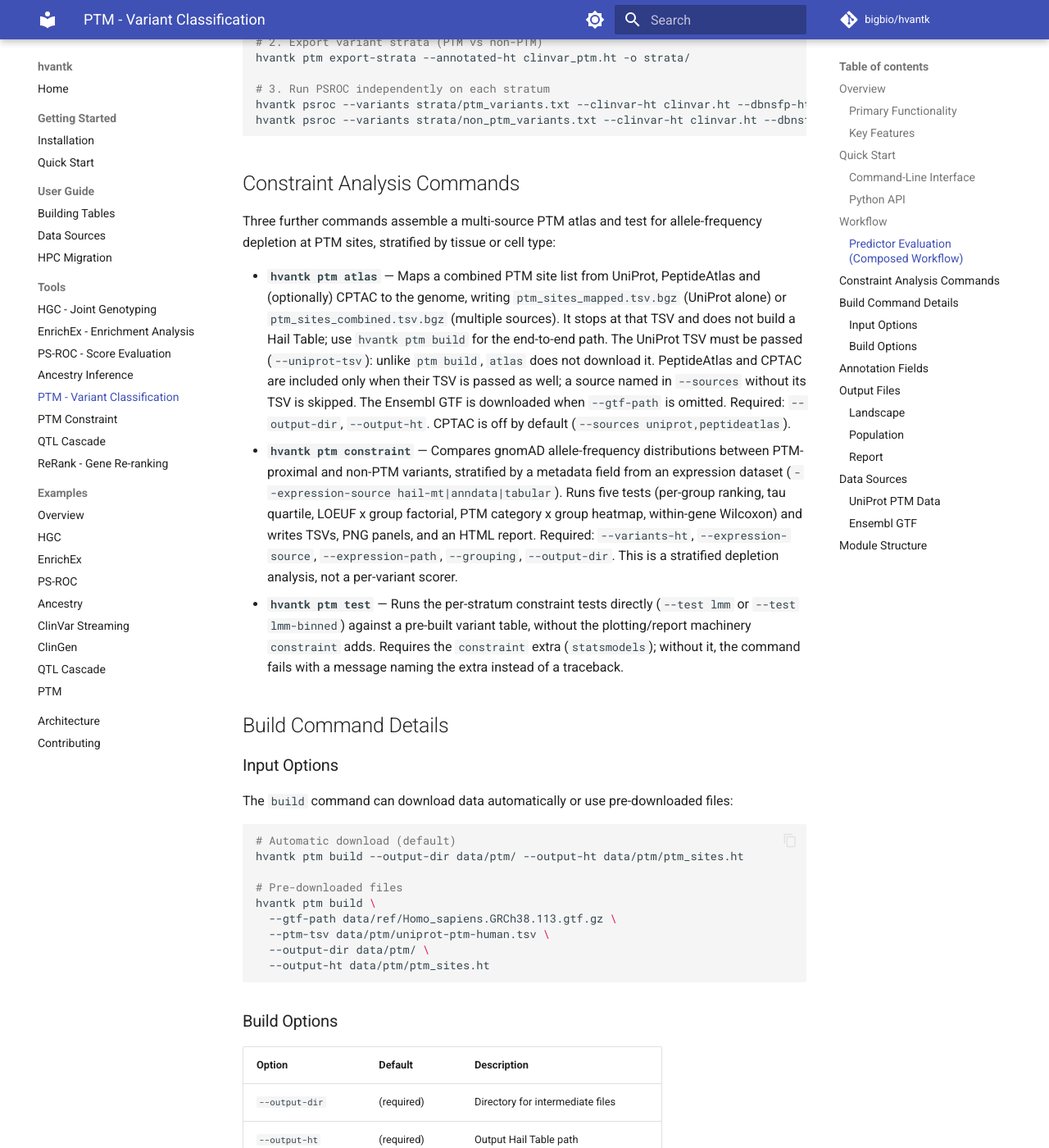
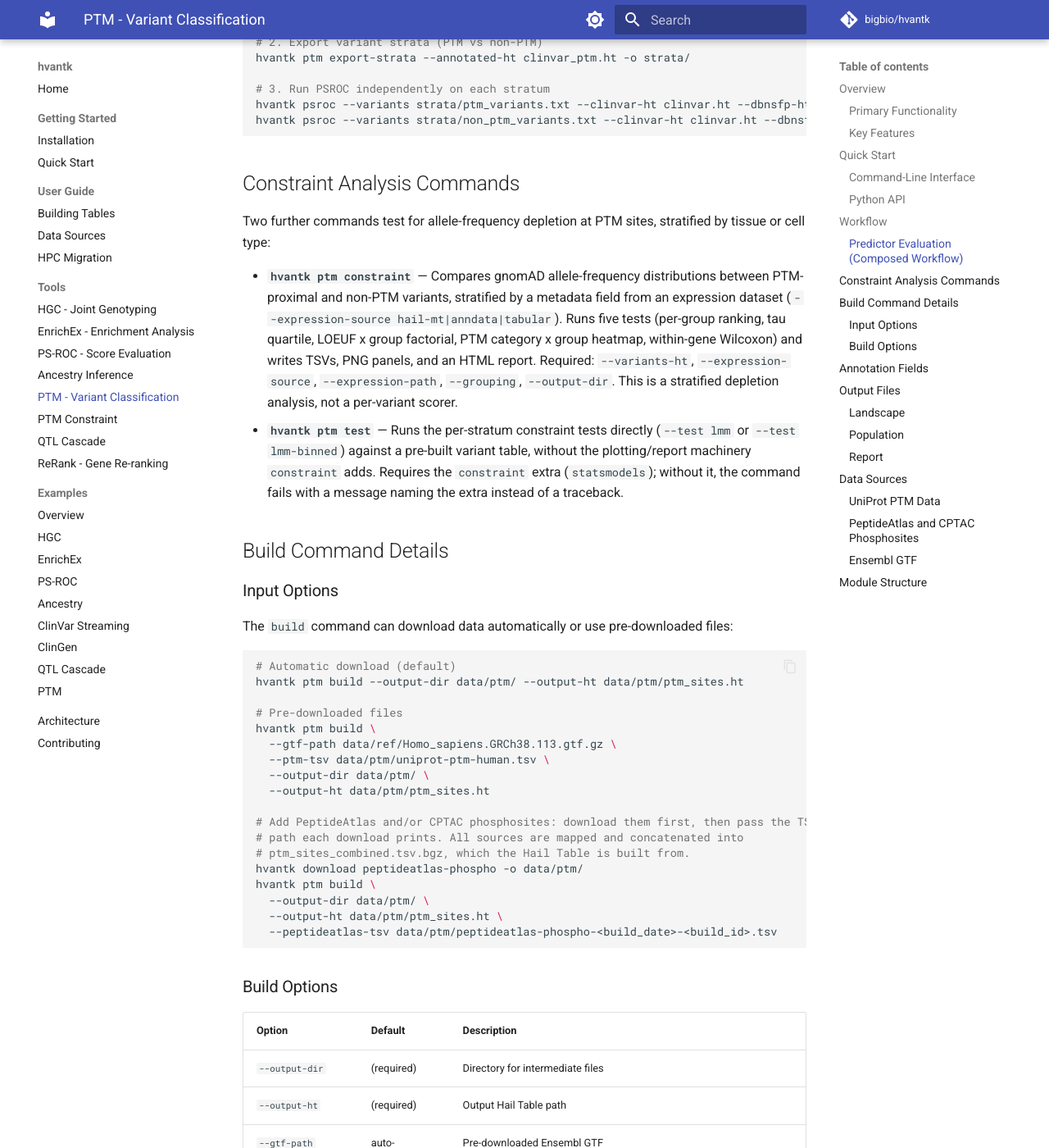
Before and after one commit to bigbio/hvantk, an MkDocs documentation site: the page built from docs_site/tools/ptm.md, in a window 1280 px wide and 1400 px high, scrolled down 3835 px. Shown: the whole window at 82% size. Built offline with MkDocs 1.6.1 and Material for MkDocs 9.7.7, drawn with Linux system fonts in a browser that asks for light colours; comment, search, counter and statistics services are not loaded; some of the changed text lies outside the part shown.

Commit message:
docs(ptm): document multi-source ptm build and drop ptm atlas from the tool page

````diff
--- a/docs_site/tools/ptm.md
+++ b/docs_site/tools/ptm.md
@@ -136,18 +136,9 @@ hvantk psroc --variants strata/non_ptm_variants.txt --clinvar-ht clinvar.ht --db
 
 ## Constraint Analysis Commands
 
-Three further commands assemble a multi-source PTM atlas and test for allele-frequency
-depletion at PTM sites, stratified by tissue or cell type:
+Two further commands test for allele-frequency depletion at PTM sites, stratified by
+tissue or cell type:
 
-- **`hvantk ptm atlas`** — Maps a combined PTM site list from UniProt, PeptideAtlas and
-  (optionally) CPTAC to the genome, writing `ptm_sites_mapped.tsv.bgz` (UniProt alone) or
-  `ptm_sites_combined.tsv.bgz` (multiple sources). It stops at that TSV and does not
-  build a Hail Table; use `hvantk ptm build` for the end-to-end path. The UniProt TSV
-  must be passed (`--uniprot-tsv`): unlike `ptm build`, `atlas` does not download it.
-  PeptideAtlas and CPTAC are included only when their TSV is passed as well; a source
-  named in `--sources` without its TSV is skipped. The Ensembl GTF is downloaded when
-  `--gtf-path` is omitted. Required: `--output-dir`, `--output-ht`. CPTAC is off by
-  default (`--sources uniprot,peptideatlas`).
 - **`hvantk ptm constraint`** — Compares gnomAD allele-frequency distributions between
   PTM-proximal and non-PTM variants, stratified by a metadata field from an expression
   dataset (`--expression-source hail-mt|anndata|tabular`). Runs five tests (per-group
@@ -176,6 +167,15 @@ hvantk ptm build \
   --ptm-tsv data/ptm/uniprot-ptm-human.tsv \
   --output-dir data/ptm/ \
   --output-ht data/ptm/ptm_sites.ht
+
+# Add PeptideAtlas and/or CPTAC phosphosites: download them first, then pass the TSV
+# path each download prints. All sources are mapped and concatenated into
+# ptm_sites_combined.tsv.bgz, which the Hail Table is built from.
+hvantk download peptideatlas-phospho -o data/ptm/
+hvantk ptm build \
+  --output-dir data/ptm/ \
+  --output-ht data/ptm/ptm_sites.ht \
+  --peptideatlas-tsv data/ptm/peptideatlas-phospho-<build_date>-<build_id>.tsv
 ```
 
 ### Build Options
@@ -186,6 +186,8 @@ hvantk ptm build \
 | `--output-ht` | (required) | Output Hail Table path |
 | `--gtf-path` | auto-download | Pre-downloaded Ensembl GTF |
 | `--ptm-tsv` | auto-download | Pre-downloaded UniProt PTM TSV |
+| `--peptideatlas-tsv` | none | PeptideAtlas phospho TSV written by `hvantk download peptideatlas-phospho`; adds its sites |
+| `--cptac-tsv` | none | CPTAC phospho TSV written by `hvantk download cptac-phospho`; adds its sites |
 | `--flanking-codons` | 5 | Flanking codons for proximal window |
 | `--overwrite` | false | Overwrite existing outputs |
 
@@ -231,6 +233,10 @@ The `annotate` command adds these fields to the variant table:
 
 Curated post-translational modification sites from UniProt (human, reviewed/Swiss-Prot). The `build` command queries the UniProt API automatically or accepts a pre-downloaded TSV.
 
+### PeptideAtlas and CPTAC Phosphosites
+
+Optional mass-spectrometry phosphosites, added to the same table. `hvantk download peptideatlas-phospho` and `hvantk download cptac-phospho` write the TSVs that `build` takes with `--peptideatlas-tsv` and `--cptac-tsv`. Each mapped row keeps its source in `source_db` (`PeptideAtlas` or `CPTAC`).
+
 ### Ensembl GTF
 
 Gene annotation (exon coordinates, CDS phases) from Ensembl GRCh38. Used for mapping protein residue positions to genomic coordinates. Downloaded automatically or provided via `--gtf-path`.
@@ -244,7 +250,6 @@ hvantk/algorithms/ptm/
 ├── optional_deps.py          # Actionable ImportError naming the `constraint` extra for statsmodels
 ├── mapper.py                 # GTF parser and residue-to-genomic coordinate mapper
 ├── pipeline.py               # Build pipeline orchestration
-├── atlas.py                  # Thin facade over pipeline.ptm_build_pipeline_core, for `ptm atlas`
 ├── annotate.py               # Variant-PTM annotation
 ├── analysis.py               # Landscape and population analysis
 ├── plot.py                   # Visualization functions
````
